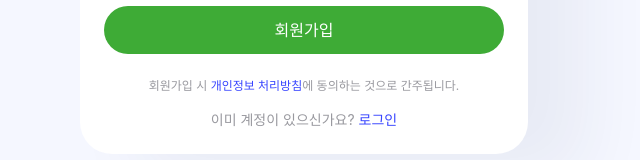
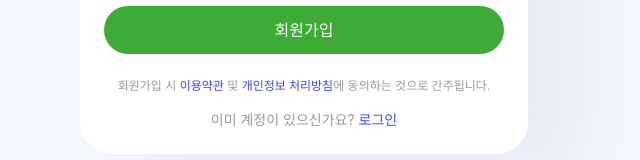
Before and after one commit to pokerbearkr/family-habit-tracker, a React (Create React App) app in the folder frontend/: page /signup in a window 1280 px wide. Shown: the part 666-826 px from the top of the page, without its empty margins (336-976 px from the left). Built offline with nearby package versions, Linux system fonts and the light colour scheme; no server answers; what date-holidays would draw is missing.

Commit message:
feat: 회원가입 페이지에 이용약관 링크 추가

```diff
--- a/frontend/src/pages/Signup.js
+++ b/frontend/src/pages/Signup.js
@@ -251,6 +251,10 @@ function Signup() {
 
             <p className="text-center text-xs text-figma-black-40 pt-2">
               회원가입 시{' '}
+              <Link to="/terms-of-service" className="text-figma-blue-100 hover:underline font-medium">
+                이용약관
+              </Link>
+              {' '}및{' '}
               <Link to="/privacy-policy" className="text-figma-blue-100 hover:underline font-medium">
                 개인정보 처리방침
               </Link>
```
